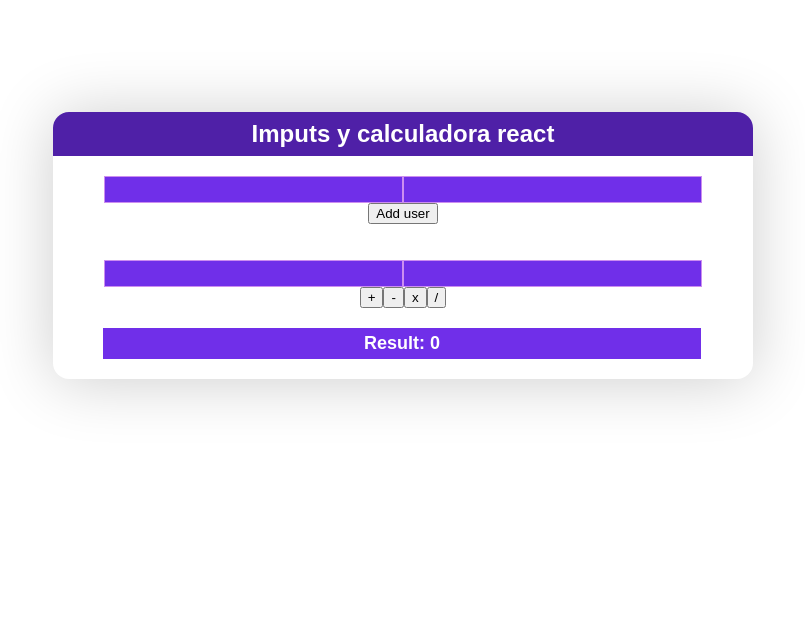
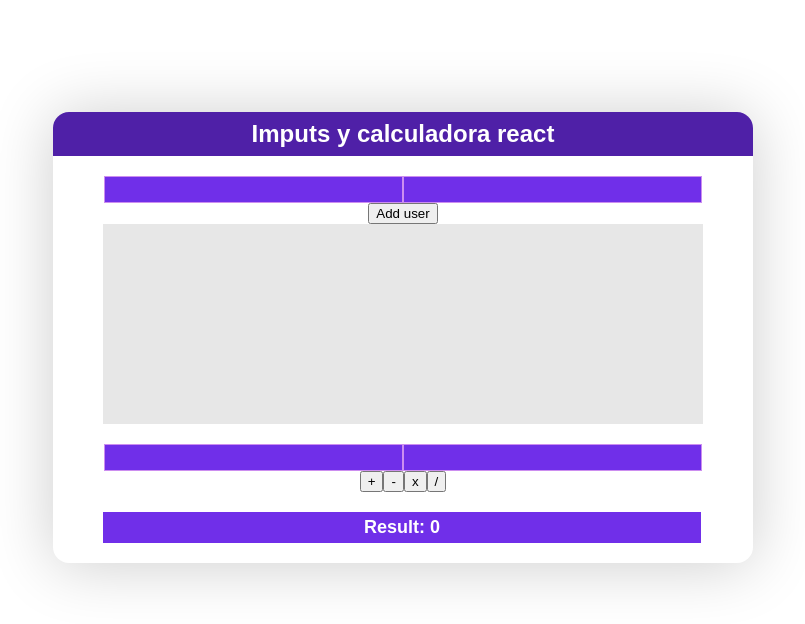
Before and after one commit to JLuisHdz/ImputsYCalculadoraReact, a React (Create React App) app: page / in a window 1280 px wide. Shown: the top 624 px of the page, without its empty margins (267-1072 px from the left). Built offline with nearby package versions, Linux system fonts and the light colour scheme.

Commit message:
style:added design to ul

```diff
--- a/src/App.css
+++ b/src/App.css
@@ -40,3 +40,12 @@
   background-color: rgb(79, 32, 167);
   color: rgb(255, 255, 255);
 }
+
+.btnUl ul {
+  background-color: rgb(231, 231, 231);
+  overflow: scroll;
+  margin: 0;
+  margin-left: 50px;
+  height: 200px;
+  width: 560px;
+}
```
